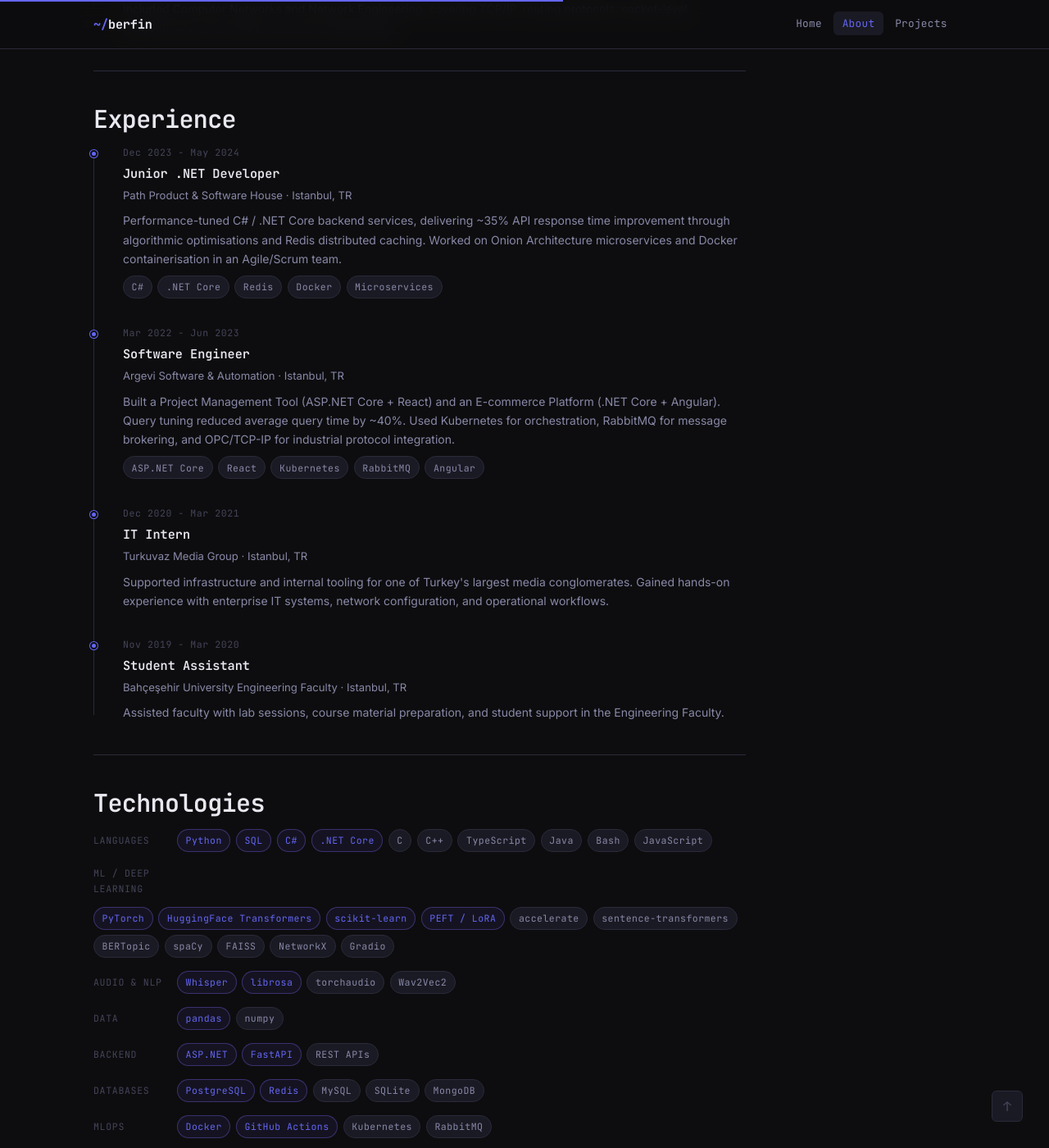
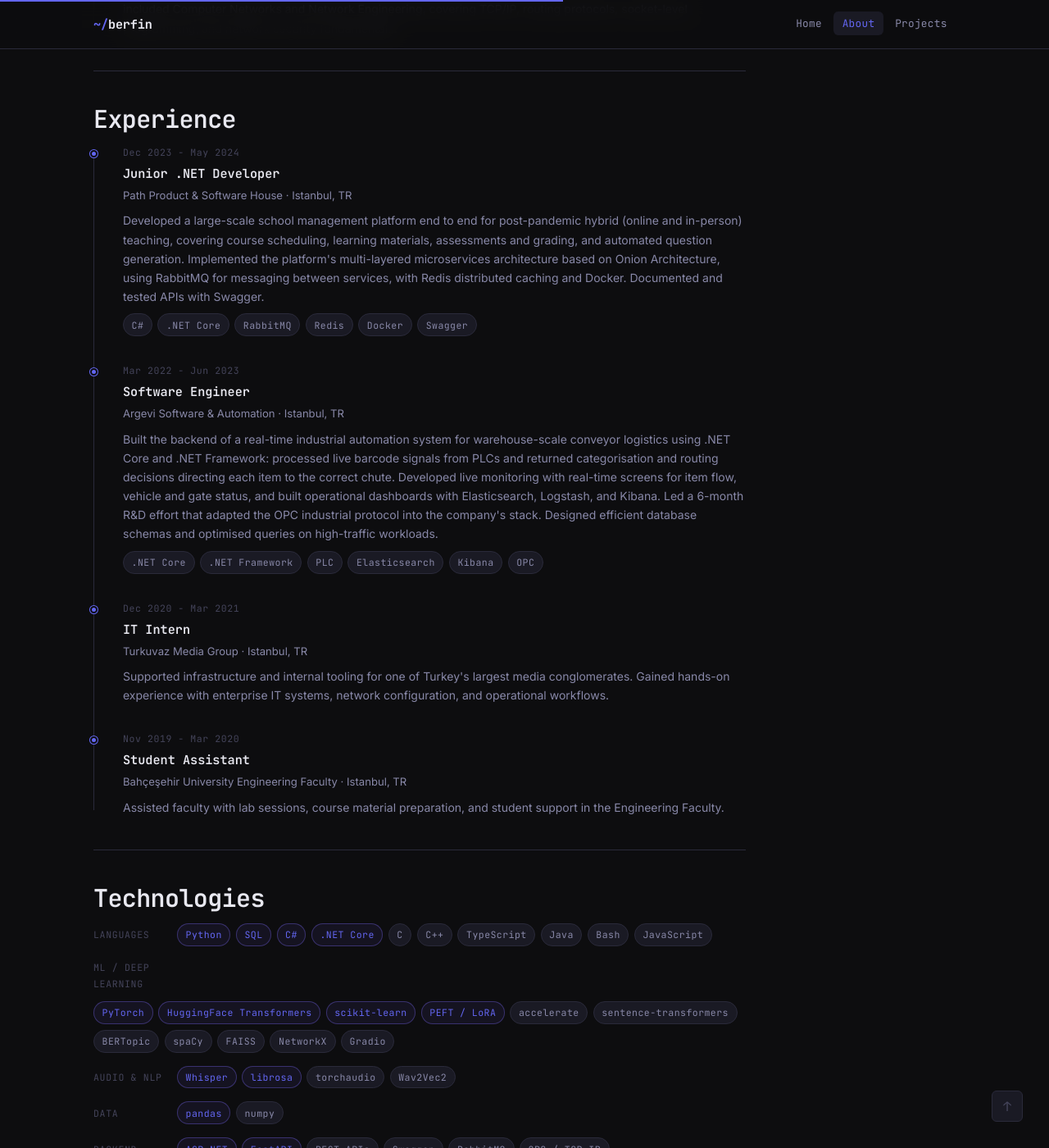
Before and after one commit to berfinito/berfinito.github.io, a Jekyll site: the page built from about.md, in a window 1280 px wide and 1400 px high, scrolled down 1561 px. Shown: the whole window at 82% size. Built offline with Jekyll 4.4.1, drawn with Linux system fonts in a browser that asks for light colours; some of the changed text lies outside the part shown.

Commit message:
Content sync: experience descriptions, technologies, CV update
- Path: new description (school management platform, Onion Architecture, RabbitMQ)
- Argevi: new description (industrial automation, PLCs, ELK stack, OPC R&D)
- Narrative: Argevi paragraph updated (warehouse conveyor lines, no e-commerce)
- Technologies: Backend += Swagger, RabbitMQ, OPC/TCP-IP
- Technologies: MLOps -> DevOps & Monitoring (ELK stack, no Kubernetes)
- Technologies: Databases - MongoDB removed
- CV: assets/cv.pdf updated to latest version

```diff
--- a/about.md
+++ b/about.md
@@ -39,8 +39,8 @@ permalink: /about/
     </p>
     <p>
       After graduating I joined Argevi as a software engineer,
-      building backend systems with ASP.NET Core across a project
-      management tool and an e-commerce platform. The project I
+      building the backend of a real-time industrial automation system,
+      the kind that routes items along warehouse conveyor lines. The project I
       remember most from that time is implementing OPC communication,
       an industrial protocol the company had wanted to use but had not.
       We started from scratch, figured it out, and got it into production.
@@ -122,17 +122,20 @@ permalink: /about/
       <div class="timeline-title">Junior .NET Developer</div>
       <div class="timeline-place">Path Product &amp; Software House · Istanbul, TR</div>
       <p class="timeline-desc">
-        Performance-tuned C# / .NET Core backend services, delivering ~35% API response
-        time improvement through algorithmic optimisations and Redis distributed caching.
-        Worked on Onion Architecture microservices and Docker containerisation in an
-        Agile/Scrum team.
+        Developed a large-scale school management platform end to end for post-pandemic
+        hybrid (online and in-person) teaching, covering course scheduling, learning
+        materials, assessments and grading, and automated question generation. Implemented
+        the platform's multi-layered microservices architecture based on Onion Architecture,
+        using RabbitMQ for messaging between services, with Redis distributed caching and
+        Docker. Documented and tested APIs with Swagger.
       </p>
       <div class="post-tags" style="margin-top:.6rem;">
         <span class="tag">C#</span>
         <span class="tag">.NET Core</span>
+        <span class="tag">RabbitMQ</span>
         <span class="tag">Redis</span>
         <span class="tag">Docker</span>
-        <span class="tag">Microservices</span>
+        <span class="tag">Swagger</span>
       </div>
     </div>
   </div>
@@ -144,17 +147,22 @@ permalink: /about/
       <div class="timeline-title">Software Engineer</div>
       <div class="timeline-place">Argevi Software &amp; Automation · Istanbul, TR</div>
       <p class="timeline-desc">
-        Built a Project Management Tool (ASP.NET Core + React) and an E-commerce Platform
-        (.NET Core + Angular). Query tuning reduced average query time by ~40%.
-        Used Kubernetes for orchestration, RabbitMQ for message brokering, and OPC/TCP-IP
-        for industrial protocol integration.
+        Built the backend of a real-time industrial automation system for warehouse-scale
+        conveyor logistics using .NET Core and .NET Framework: processed live barcode
+        signals from PLCs and returned categorisation and routing decisions directing each
+        item to the correct chute. Developed live monitoring with real-time screens for
+        item flow, vehicle and gate status, and built operational dashboards with
+        Elasticsearch, Logstash, and Kibana. Led a 6-month R&amp;D effort that adapted
+        the OPC industrial protocol into the company's stack. Designed efficient database
+        schemas and optimised queries on high-traffic workloads.
       </p>
       <div class="post-tags" style="margin-top:.6rem;">
-        <span class="tag">ASP.NET Core</span>
-        <span class="tag">React</span>
-        <span class="tag">Kubernetes</span>
-        <span class="tag">RabbitMQ</span>
-        <span class="tag">Angular</span>
+        <span class="tag">.NET Core</span>
+        <span class="tag">.NET Framework</span>
+        <span class="tag">PLC</span>
+        <span class="tag">Elasticsearch</span>
+        <span class="tag">Kibana</span>
+        <span class="tag">OPC</span>
       </div>
     </div>
   </div>
@@ -246,6 +254,9 @@ permalink: /about/
       <span class="tag tag-primary">ASP.NET</span>
       <span class="tag tag-primary">FastAPI</span>
       <span class="tag">REST APIs</span>
+      <span class="tag">Swagger</span>
+      <span class="tag">RabbitMQ</span>
+      <span class="tag">OPC / TCP-IP</span>
     </div>
   </div>
   <div class="tech-group">
@@ -255,16 +266,16 @@ permalink: /about/
       <span class="tag tag-primary">Redis</span>
       <span class="tag">MySQL</span>
       <span class="tag">SQLite</span>
-      <span class="tag">MongoDB</span>
     </div>
   </div>
   <div class="tech-group">
-    <span class="tech-group-label">MLOps</span>
+    <span class="tech-group-label">DevOps &amp; Monitoring</span>
     <div class="post-tags">
       <span class="tag tag-primary">Docker</span>
       <span class="tag tag-primary">GitHub Actions</span>
-      <span class="tag">Kubernetes</span>
-      <span class="tag">RabbitMQ</span>
+      <span class="tag">Elasticsearch</span>
+      <span class="tag">Logstash</span>
+      <span class="tag">Kibana</span>
     </div>
   </div>
   <div class="tech-group">
```
Also changed, not shown: 1 other file.
